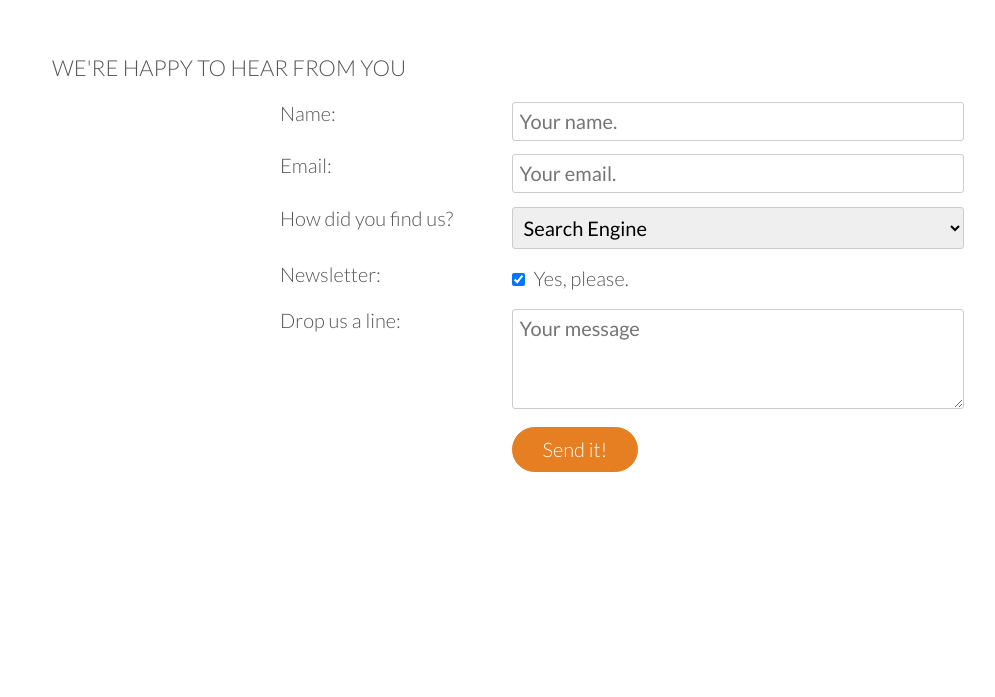
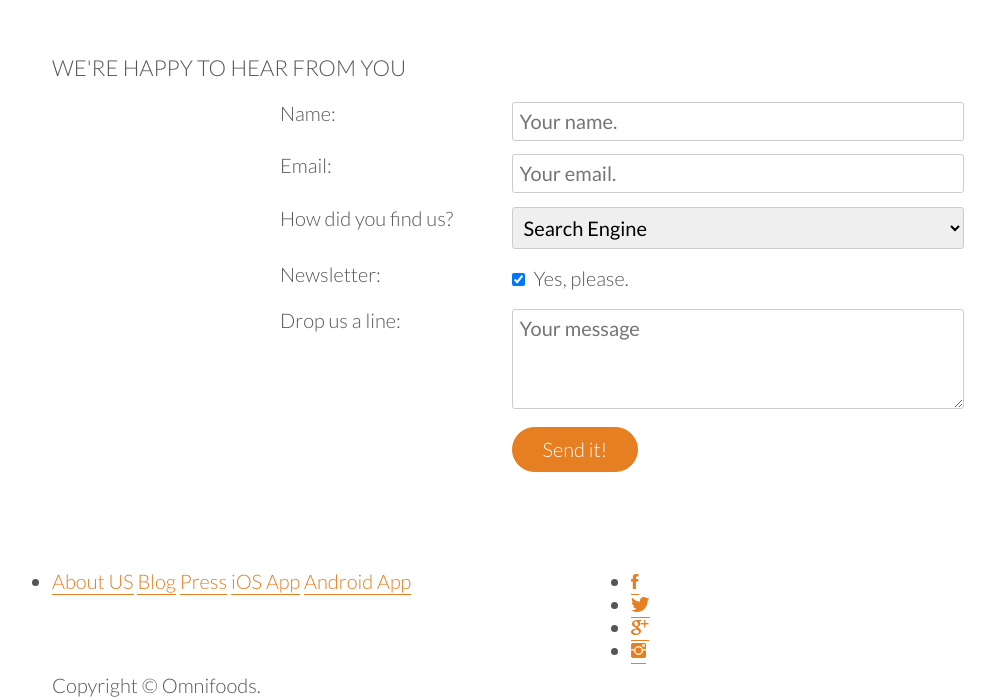
Before and after one commit to JaimeGoB/Omnifoods, a plain HTML site: page index.html in a window 1280 px wide. Shown: the part 5072-5769 px from the top of the page, without its empty margins (18-1013 px from the left). Before the commit the page ends 5631 px from the top, so only its background shows below. Drawn offline with Linux system fonts and the light colour scheme; files whose address does not match are found by name.

Commit message:
Footer is almost

```diff
--- a/index.html
+++ b/index.html
@@ -454,9 +454,37 @@
                 </div>
             </form>
         </div>
-
     </section>
 
+    <footer>
+        <div class="row">
+            <div class="col span-1-of-2">
+                <ul class="footer-nav">
+                    <li>
+                        <a href="#">About US</a>
+                        <a href="#">Blog</a>
+                        <a href="#">Press</a>
+                        <a href="#">iOS App</a>
+                        <a href="#">Android App</a>
+                    </li>
+                </ul>
+            </div>
 
+            <div class="col span-1-of-2">
+                <ul class="social-links">
+                    <li><a href="#"><i class="ion-social-facebook"></i></a> </li>
+                    <li><a href="#"><i class="ion-social-twitter"></i></a> </li>
+                    <li><a href="#"><i class="ion-social-googleplus"></i></a> </li>
+                    <li><a href="#"><i class="ion-social-instagram"></i></a> </li>
+                </ul>
+            </div>
+        </div>
+
+        <div class="row">
+            <p>
+                Copyright &copy; Omnifoods.
+            </p>
+        </div>
+    </footer>
 
 </body></html>
```
Also changed, not shown: WebsitePreview/Footer is almost .png (added).
